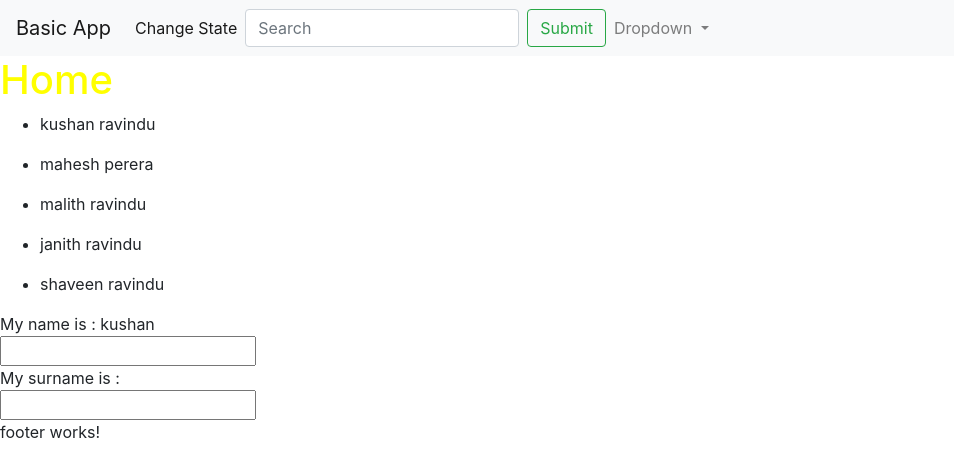
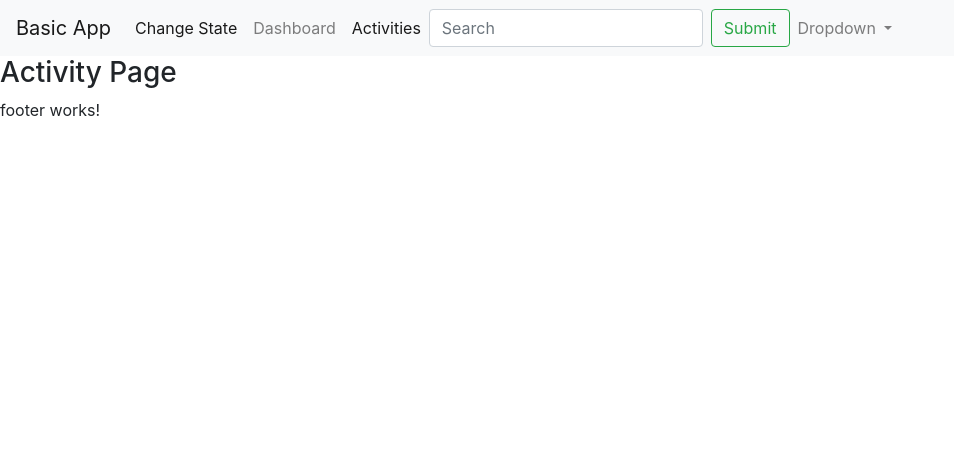
Before and after one commit to RavinduSamaranayake/Angular_basic_app, an Angular app: page /activities in a window 1280 px wide. Shown: the top 476 px of the page, without its empty margins (0-954 px from the left). Built offline with nearby package versions, Linux system fonts and the light colour scheme.

Commit message:
setting routers with nav link

```diff
--- a/src/app/app.component.html
+++ b/src/app/app.component.html
@@ -1,23 +1,7 @@
 <app-nav-bar></app-nav-bar>
-<h1 [setmycolor]="fcolor" [lcolor]="lcolor">Home</h1>
-<div>
-    <ul *ngFor = "let user of users;">
-         <li>{{user.fname}} {{user.lname}}</li>
-    </ul>
+
+<router-outlet></router-outlet>
+<!-- Routed components go here -->
 
 
-   <!-- two way data binding -->
-
-
-    <!-- one way data binding with component and view -->
-    My name is : {{name}} <br>
-
-     <!-- one way data binding with view and component -->
-    <input type="text" (input)= "showmyvalue($event)"> <br>
-
-     <!-- two way data binding with module and view. in here there is no connection between view and component -->
-     My surname is : {{surname}} <br>
-    <input type="text" [(ngModel)]= "surname"> <br>
-
-</div>
 <app-footer></app-footer>
--- a/src/app/app.module.ts
+++ b/src/app/app.module.ts
@@ -1,19 +1,35 @@
 import { BrowserModule } from '@angular/platform-browser';
+import { RouterModule, Routes } from '@angular/router';
 import { NgModule } from '@angular/core';
 import { FormsModule } from '@angular/forms';
 import { AppComponent } from './app.component';
 import { NavBarComponent } from './components/nav-bar/nav-bar.component';
 import { FooterComponent } from './components/footer/footer.component';
 import { SetmycolorDirective } from './directives/setmycolor.directive';
+import { DashboardComponent } from './components/dashboard/dashboard.component';
+import { ActivitiesComponent } from './components/activities/activities.component';
+
+
+const appRoutes: Routes = [
+  { path: 'dashboard', component: DashboardComponent },
+  { path: 'activities', component: ActivitiesComponent },
+];
 
 @NgModule({
   declarations: [
     AppComponent,
     NavBarComponent,
     FooterComponent,
-    SetmycolorDirective
+    SetmycolorDirective,
+    DashboardComponent,
+    ActivitiesComponent,
+
   ],
+
   imports: [
+    RouterModule.forRoot(
+      appRoutes
+    ),
     BrowserModule,
     FormsModule
   ],
--- /dev/null
+++ b/src/app/components/activities/activities.component.html
@@ -0,0 +1 @@
+<h3>Activity Page</h3>
--- /dev/null
+++ b/src/app/components/activities/activities.component.ts
@@ -0,0 +1,15 @@
+import { Component, OnInit } from '@angular/core';
+
+@Component({
+  selector: 'app-activities',
+  templateUrl: './activities.component.html',
+  styleUrls: ['./activities.component.css']
+})
+export class ActivitiesComponent implements OnInit {
+
+  constructor() { }
+
+  ngOnInit() {
+  }
+
+}
--- /dev/null
+++ b/src/app/components/dashboard/dashboard.component.html
@@ -0,0 +1 @@
+<h3>Dashboard</h3>
--- /dev/null
+++ b/src/app/components/dashboard/dashboard.component.ts
@@ -0,0 +1,15 @@
+import { Component, OnInit } from '@angular/core';
+
+@Component({
+  selector: 'app-dashboard',
+  templateUrl: './dashboard.component.html',
+  styleUrls: ['./dashboard.component.css']
+})
+export class DashboardComponent implements OnInit {
+
+  constructor() { }
+
+  ngOnInit() {
+  }
+
+}
--- a/src/app/components/nav-bar/nav-bar.component.html
+++ b/src/app/components/nav-bar/nav-bar.component.html
@@ -10,6 +10,17 @@
         <a class="nav-link" href="#">Change State <span class="sr-only">(current)</span></a>
       </li>
 
+      <li routerLinkActive="active">
+        <a class="nav-link" routerLink="dashboard">Dashboard<span class="sr-only">(current)</span></a>
+      </li>
+
+      <li routerLinkActive="active">
+        <a class="nav-link" routerLink="activities">Activities <span class="sr-only">(current)</span></a>
+      </li>
+
+      <!-- <li class="nav-item active"><a routerLink="activities" >Activities</a></li>
+      <li routerLinkActive="active"><a routerLink="dashboard">Dashboard</a></li>
+       -->
       <!-- change states using if else -->
       <div *ngIf = "state;then logged else logout">state true</div>
             <!-- <li class="nav-item">
```
Also changed, not shown: src/app/components/activities/activities.component.css (added), src/app/components/dashboard/dashboard.component.css (added), 2 other files (tests, documents, lock files or other folders).
